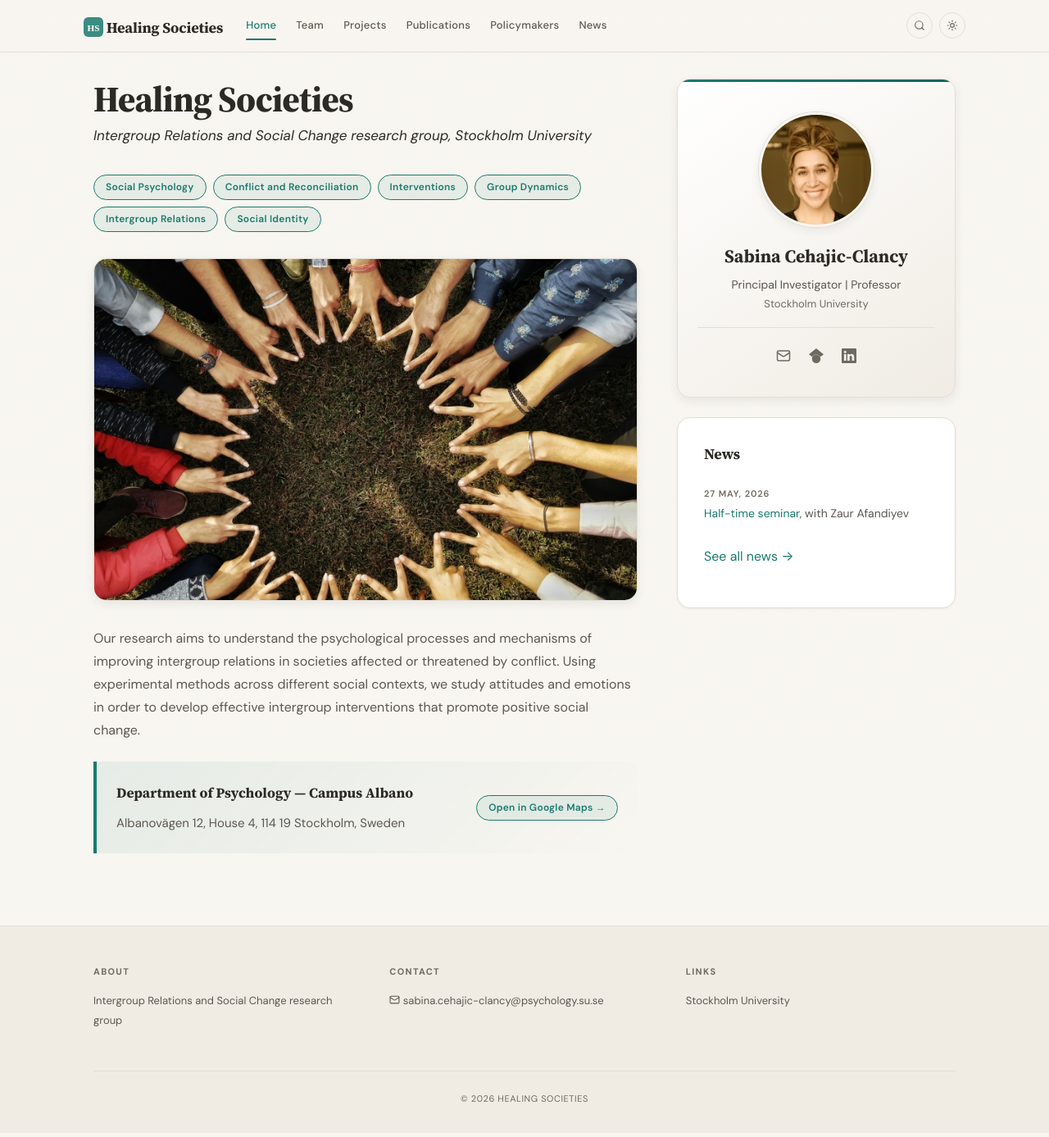
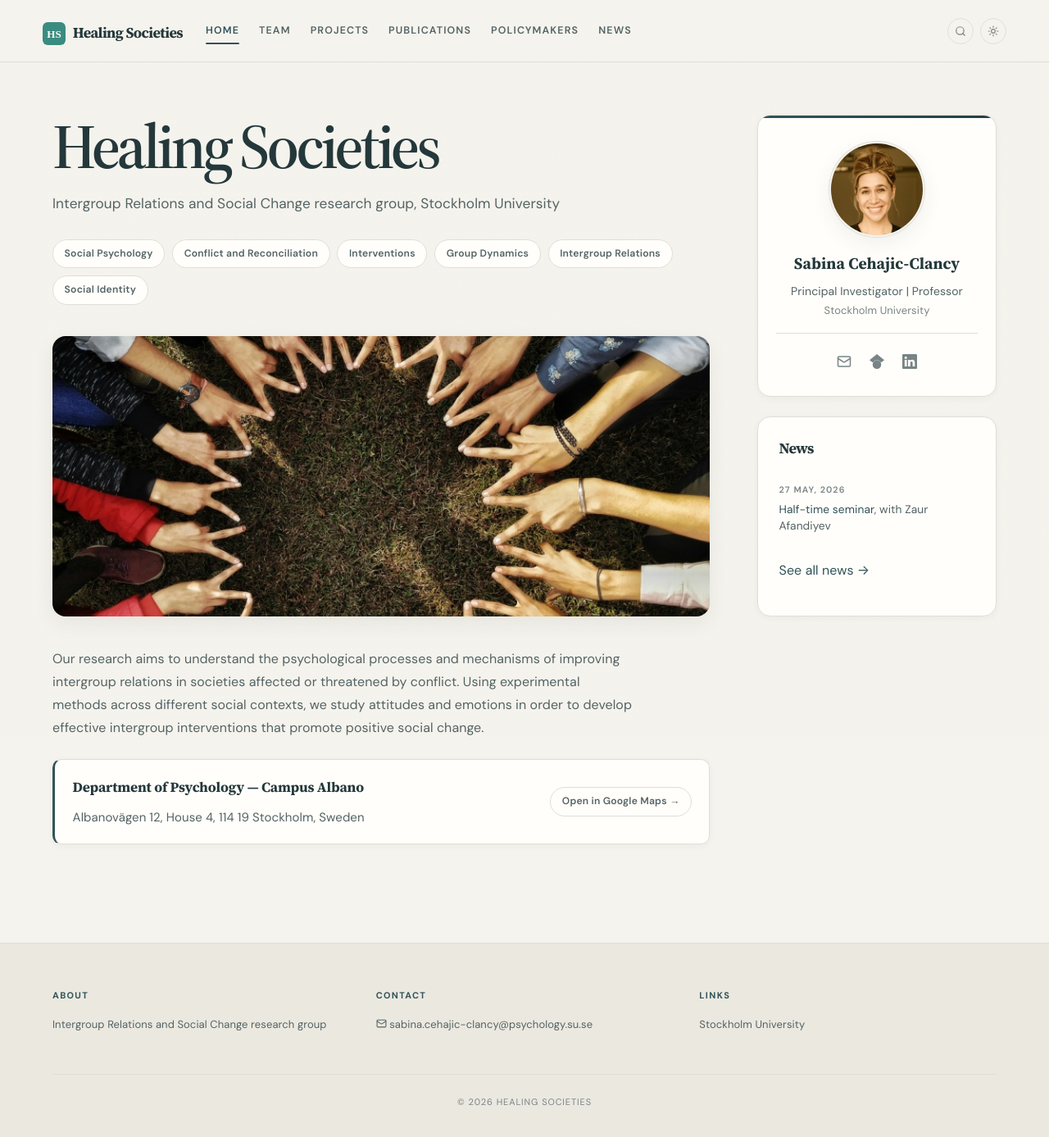
Before and after one commit to yuricipriano02/healingsocieties, a Jekyll site: the page built from _pages/home.md, in a window 1280 px wide. Shown: the whole page at 82% size. Built offline with Jekyll 4.4.1, drawn with Linux system fonts in a browser that asks for light colours.

Commit message:
Load editorial redesign stylesheet

```diff
--- a/assets/main.scss
+++ b/assets/main.scss
@@ -51,3 +51,6 @@
 @import "utilities/dark-mode";
 @import "utilities/animations";
 @import "utilities/print";
+
+// Editorial redesign — keep last so it overrides the original theme.
+@import "layouts/editorial";
```
